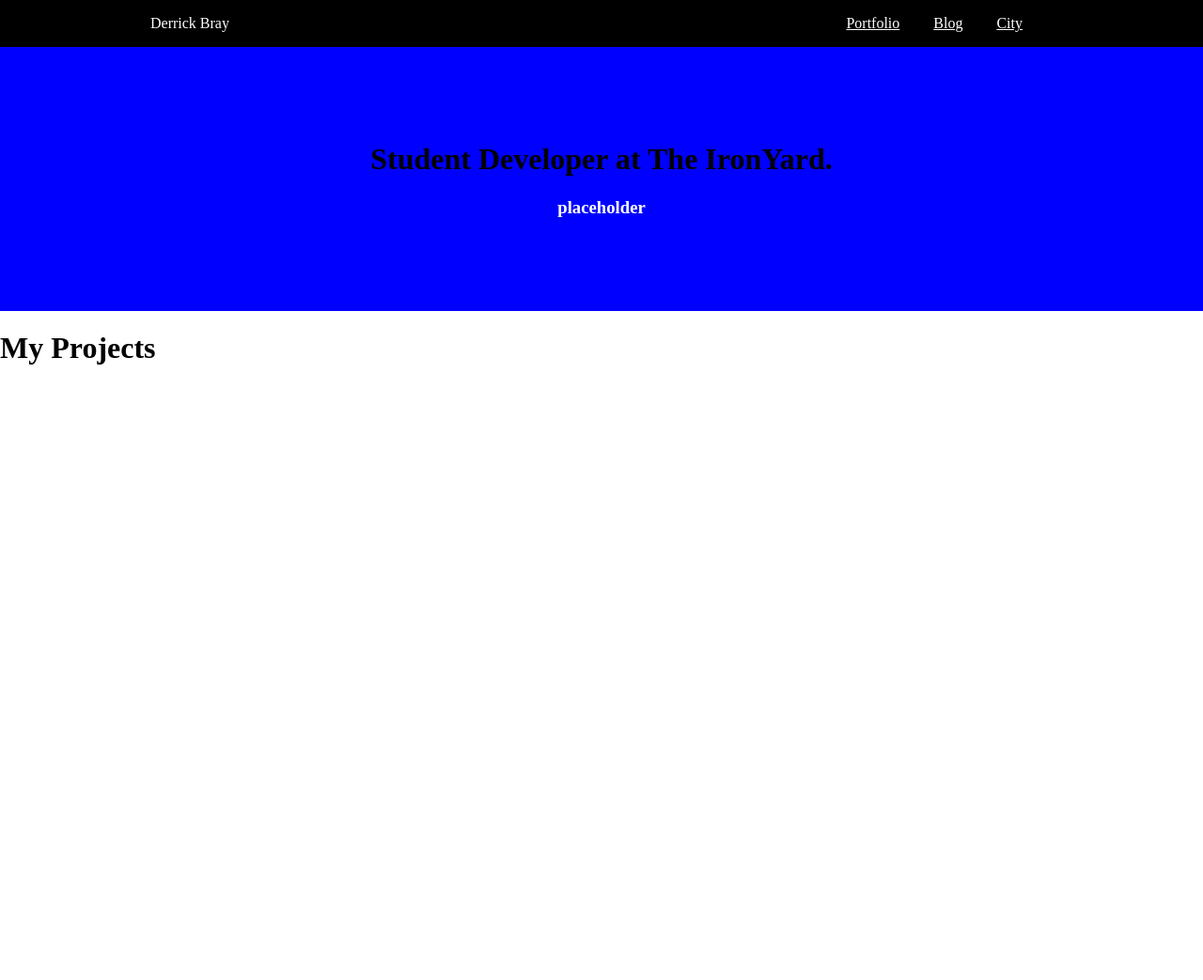
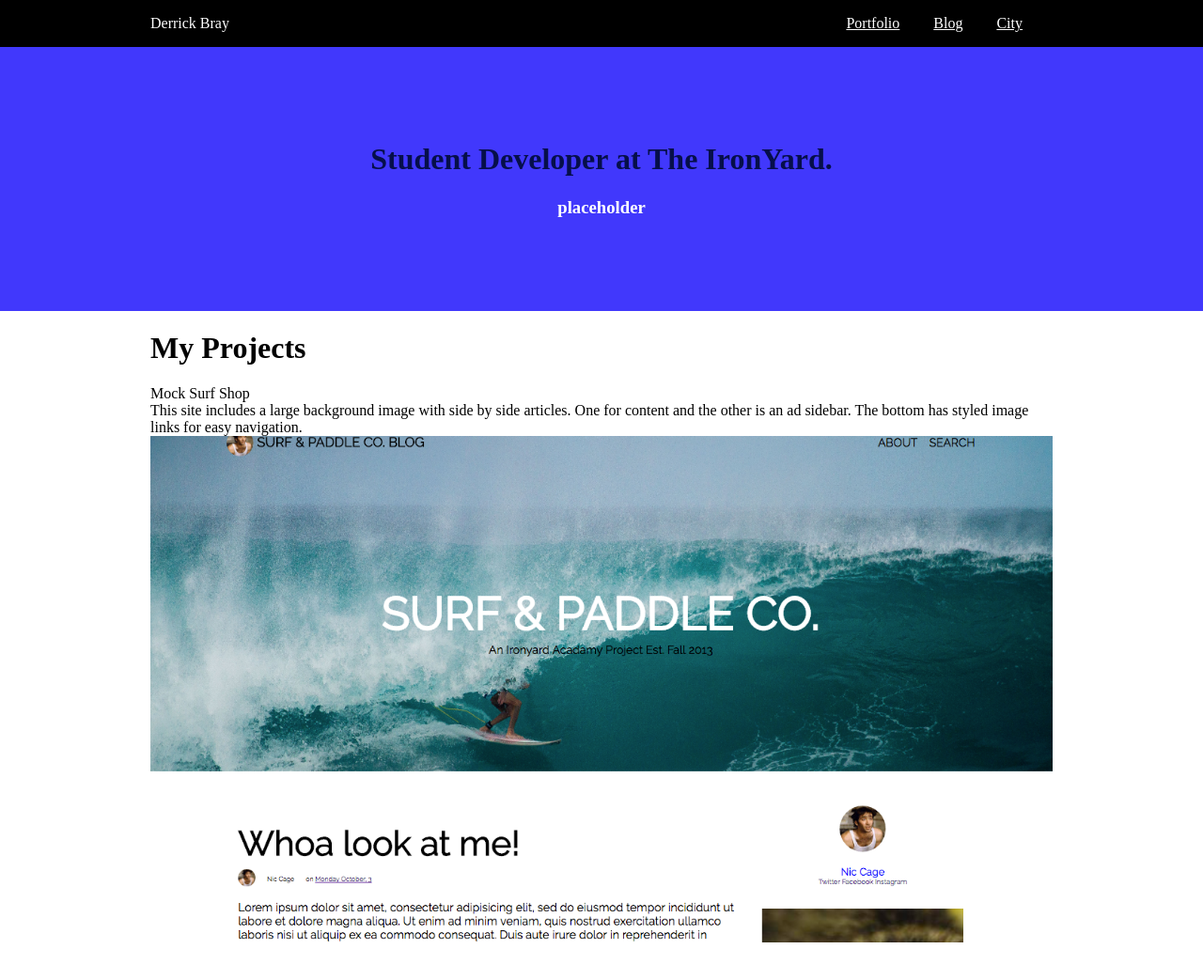
Before and after one commit to derrickbray/07-portfolio-site, a website: page public/index.html in a window 1280 px wide. Shown: the whole page at 94% size. Before the commit the page ends 800 px from the top, so only its background shows below. Drawn offline with nearby package versions, Linux system fonts and the light colour scheme; files that its build step writes are made by us from their sources.

Commit message:
markup on section

```diff
--- a/public/index.html
+++ b/public/index.html
@@ -32,13 +32,37 @@
     </div>
   </div>
   <div class="section">
-    <h1 class="section__header">My Projects</h1>
-    <div class="section__box">
-      <div class="section__box-text">
-        <div class="section__box-text-head"></div>
-        <div class="section__box-text-body"></div>
+    <div class="container">
+      <h1 class="section__header">My Projects</h1>
+      <div class="section__box">
+        <div class="section__box-text">
+          <div class="section__box-text-head">Mock Surf Shop</div>
+          <div class="section__box-text-body">This site includes a large background image with side by side articles. One for content and the other is an ad sidebar. The bottom has styled image links for easy navigation.</div>
+        </div>
+        <div class="section__box-img">
+          <img src="/surf&paddle.jpeg" alt="" />
+        </div>
+      </div>
+      <div class="section__box">
+        <div class="section__box-text">
+          <div class="section__box-img">
+            <img src="" alt="" />
+          </div>
+          <div class="section__box-text-head"></div>
+          <div class="section__box-text-body"></div>
+        </div>
+      </div>
+      <div class="section__box">
+        <div class="section__box-text">
+          <div class="section__box-text-head"></div>
+          <div class="section__box-text-body"></div>
+        </div>
+        <div class="section__box-img">
+          <img src="" alt="" />
+        </div>
       </div>
     </div>
+
   </div>
 </body>
 
--- a/styles/_reset.scss
+++ b/styles/_reset.scss
@@ -6,3 +6,7 @@
   max-width: 60rem;
   margin: 0 auto;
 }
+
+img {
+  width: 100%;
+}
--- a/styles/app.scss
+++ b/styles/app.scss
@@ -1,5 +1,7 @@
 // @import 'yoga-sass/assets/yoga';
 // @import 'normalize-css/normalize';
+$c-blue: #4138fc;
+$c-black: #060f4a;
 
 $fa-font-path: '//netdna.bootstrapcdn.com/font-awesome/4.3.0/fonts';
 @import 'font-awesome/scss/font-awesome';
@@ -7,3 +9,17 @@
 @import 'reset';
 @import 'navbar';
 @import 'hero';
+
+.section {
+  margin: 0 auto;
+
+
+  &__box {
+
+
+    &-text {
+
+
+    }
+  }
+}
--- a/styles/hero.scss
+++ b/styles/hero.scss
@@ -3,10 +3,10 @@
   justify-content: center;
   flex-direction: column;
   padding: 5rem 0;
-  background: blue;
+  background: $c-blue;
 
   &__txt {
-    color: black;
+    color: $c-black;
   }
 
   &__tag {
```
Also changed, not shown: public/surf&paddle.jpeg (added), 2 other files.
